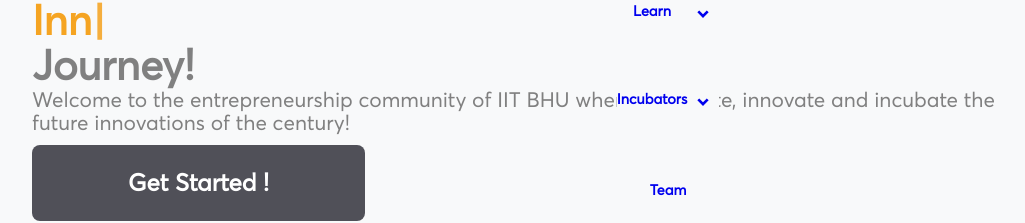
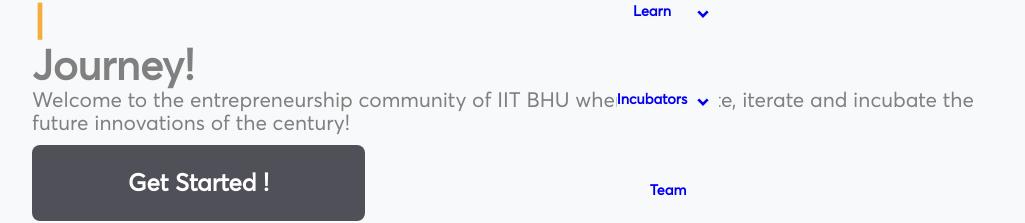
Before and after one commit to ecelliitbhu/ecell-website-new, a Next.js app: page / in a window 1280 px wide. Shown: the part 206-429 px from the top of the page, without its empty margins (38-1063 px from the left). Built offline with nearby package versions, Linux system fonts and the light colour scheme; no server answers; the database is empty.

Commit message:
typewrite text change

```diff
--- a/pages/index.js
+++ b/pages/index.js
@@ -86,7 +86,7 @@ export default function Home() {
                       .typeString("Ideation")
                       .pauseFor(1000)
                       .deleteAll()
-                      .typeString("Innovation")
+                      .typeString("Iteration")
                       .pauseFor(1000)
                       .deleteAll()
                       .typeString("Incubation")
@@ -101,7 +101,7 @@ export default function Home() {
 
               <p>
                 Welcome to the entrepreneurship community of IIT BHU where we
-                ideate, innovate and incubate the future innovations of the
+                ideate, iterate and incubate the future innovations of the
                 century!
               </p>
               <Button
```
